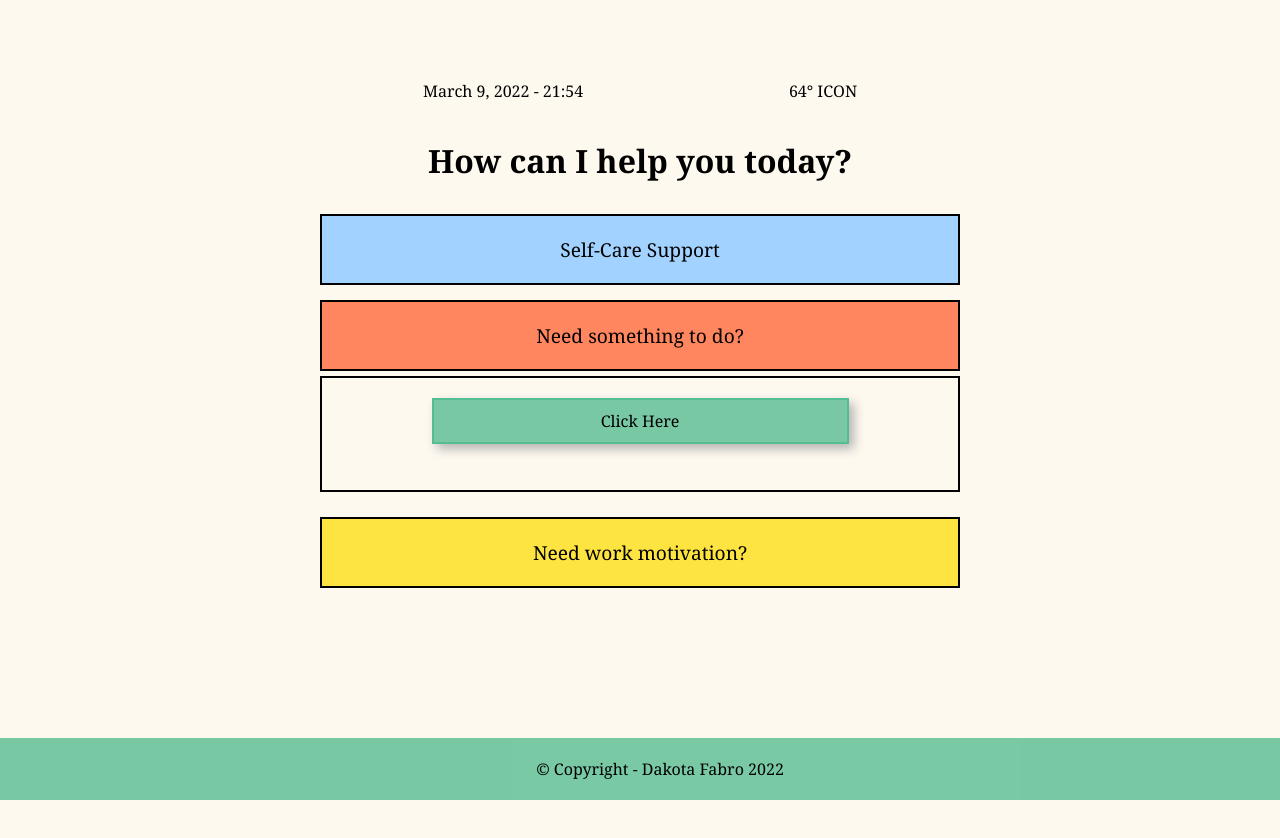
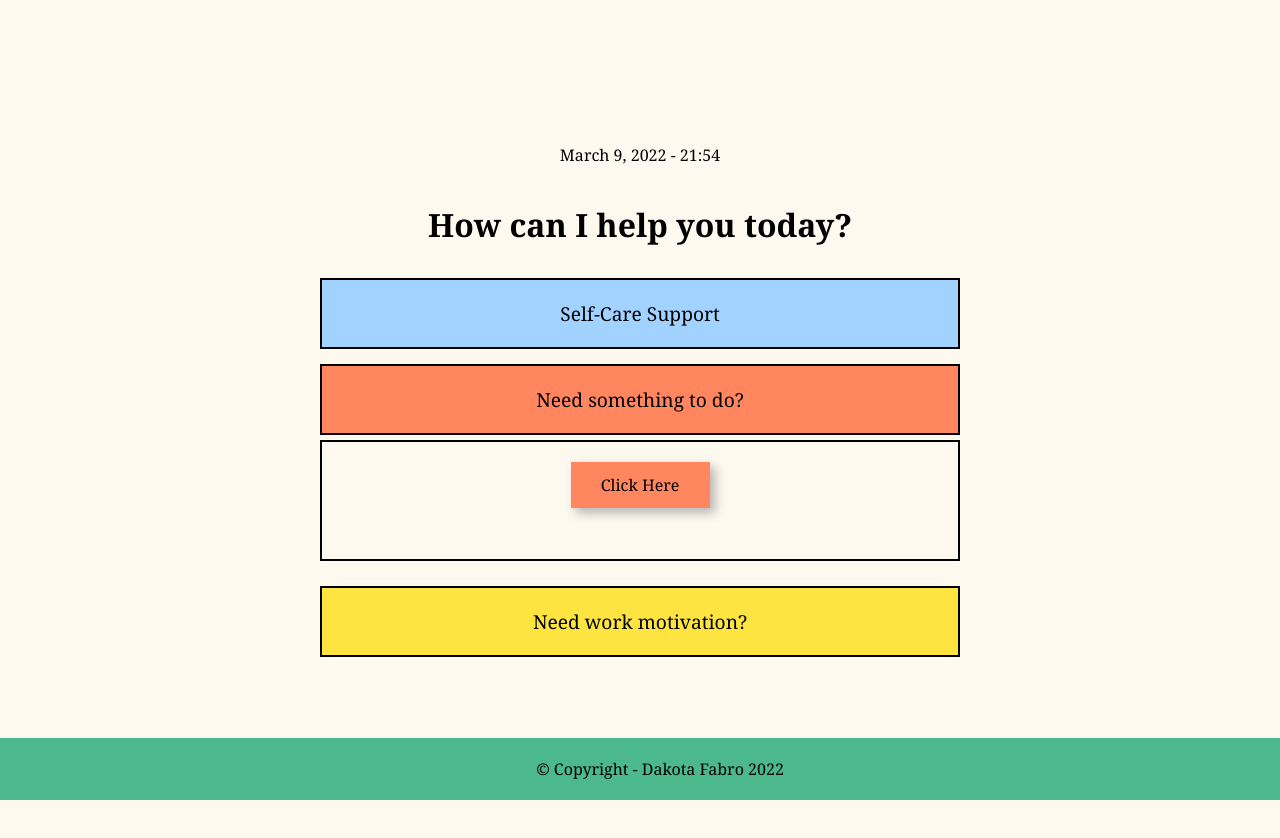
Before and after one commit to dakotafabro/self_care_assistant, a website: page index.html in a window 1280 px wide. Both pictures are taken after a click on the button "Need something to do?". Shown: the top 838 px of the page. Drawn offline with nearby package versions, Linux system fonts and the light colour scheme.

Commit message:
Added work options and added css styling

```diff
--- a/src/index.js
+++ b/src/index.js
@@ -54,10 +54,6 @@ let today = `${month} ${day}, ${year}`;
 let time = document.querySelector("#time");
 time.innerHTML = `${today} - ${hours}:${minutes}`;
 
-// setting weather
-let weather = document.querySelector("#weather");
-weather.innerHTML = `64&deg; ICON`;
-
 // setting and cycling through self-care options
 let self_care_options = [
   "Drink a glass of water ",
@@ -86,29 +82,30 @@ let self_care_options = [
 ];
 
 let work_options = [
-  "Drink a glass of water ",
   "Go for a 10-minute walk",
   "Text a friend",
   "Take 5 deep breaths",
   "Make some tea",
-  "Watch your favorite movie",
-  "Take a shower",
-  "Call a friend",
   "Journal for 10 minutes",
-  "Go give some loves to your pet!",
-  "Order your favorite food",
   "Get some sunshine",
-  "Tell your houseplant positive affirmations",
-  "Take up a new skill--like ceramics!",
-  "Take the next 20 minutes as quiet time",
-  "Schedule a rest day with your partner or someone close to you",
-  "Cuddle with your pet",
+  "Tell your desk plant positive affirmations",
+  "Learn something new in an online course",
+  "Learn to code!",
+  "Schedule a vacation day in the next two weeks",
   "Schedule a wellness appointment with your doctor or therapist",
-  "Invite a friend or chosen family member over to spend some time together",
-  "Schedule a massage--schedule monthly massages for bonus points!",
-  "Look up new recipe and try it out!",
-  "Create some art",
   "Go outside and breathe in some fresh air",
+  "Set your intentions for the day",
+  "Set your intentions for the week",
+  "Write down a work project you've been wanting to do",
+  "Tell a coworker a positive affirmation",
+  "Thank someone who helped you at work this week",
+  "Have a snack",
+  "Ask someone if they'd like a coffee--and then get them some!",
+  "Learn Python",
+  "Do that simple small task you've been putting off",
+  "Pause and reflect on everything you've accomplished in the last year!",
+  "Pause and reflect on everything you've acccomplisted in the last week",
+  'Reflect on your "high" and "low" for today. Share it with a coworker!',
 ];
 
 function getRandomInt(max) {
--- a/src/styles.css
+++ b/src/styles.css
@@ -1,6 +1,6 @@
 :root {
   --body-color: #fef9ef;
-  --btn-color: rgba(75, 185, 139, 0.75);
+  --btn-color: rgba(75, 185, 139);
   --btn-hover-color: rgb(75, 185, 139);
   --self-care-color: #a2d2ff;
   --personal-color: #ff865e;
@@ -35,7 +35,7 @@ footer {
 }
 
 .container {
-  margin: 5% 25% 50% 25%;
+  margin: 10% 25% 50% 25%;
 }
 
 .hidden {
@@ -51,13 +51,11 @@ footer {
 }
 
 .suggestion-btn {
-  border: 2px solid var(--btn-color);
   box-shadow: 5px 5px 10px rgb(180, 180, 180);
-  background-color: var(--btn-color);
-  padding: 10px 20px;
+  padding: 10px 10px;
   text-align: center;
-  margin: 0px 0px 10px 0px;
-  width: 75%;
+  margin: 0px 0px 15px 0px;
+  width: 25% !important;
   border-radius: var(--border-radius);
   font-size: medium;
   transition: 200ms ease-in-out;
@@ -66,6 +64,21 @@ footer {
 .suggestion-btn:hover {
   background-color: var(--btn-hover-color);
   border: 2px solid var(--btn-hover-color);
+}
+
+#work-expand .suggestion-btn {
+  border: 2px solid var(--work-color);
+  background-color: var(--work-color);
+}
+
+#personal-expand .suggestion-btn {
+  border: 2px solid var(--personal-color);
+  background-color: var(--personal-color);
+}
+
+#self-care-expand .suggestion-btn {
+  border: 2px solid var(--self-care-color);
+  background-color: var(--self-care-color);
 }
 
 #support-options div {
@@ -89,7 +102,7 @@ footer {
 
 #calendar-info {
   display: flex;
-  justify-content: space-around;
+  justify-content: center;
 }
 
 #calendar-info .cal-item {
```
